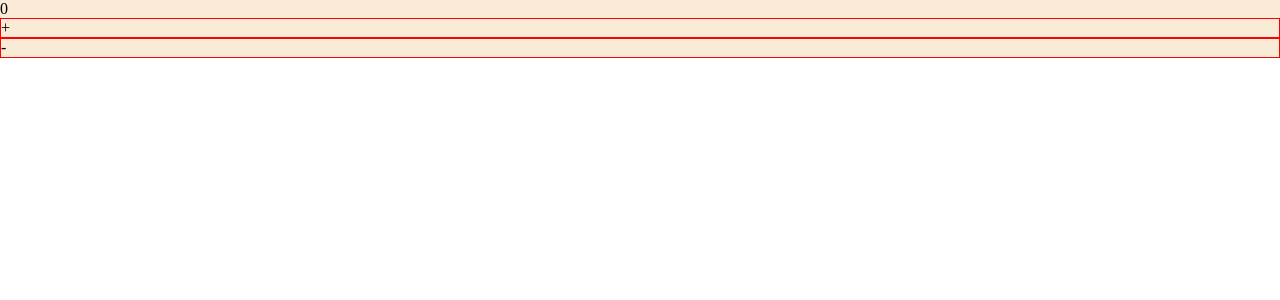
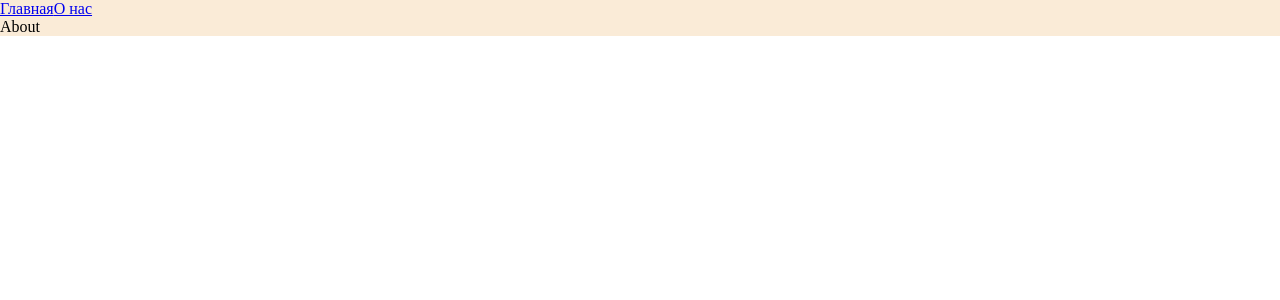
Before and after one commit to RybnikovV/courseUlbi, a React app: page /about in a window 1280 px wide. Shown: the top 300 px of the page. Built offline with nearby package versions, Linux system fonts and the light colour scheme.

Commit message:
lesson 1_6

```diff
--- a/config/webpack/buildDevServer.ts
+++ b/config/webpack/buildDevServer.ts
@@ -4,6 +4,7 @@
 export const buidDevServer = (options: BuildOptions): DevServerConfig => {
   return {
     port: options.port,
-    open: true
+    // open: true
+    historyApiFallback: true
   }
 }
--- a/package.json
+++ b/package.json
@@ -31,6 +31,7 @@
   },
   "dependencies": {
     "react": "^18.2.0",
-    "react-dom": "^18.2.0"
+    "react-dom": "^18.2.0",
+    "react-router-dom": "^6.2.1"
   }
 }
--- a/src/App.tsx
+++ b/src/App.tsx
@@ -1,10 +1,22 @@
+import { Outlet, Route, Routes, Link } from 'react-router-dom';
 import "./app.scss";
-import Counter from './counter/Counter';
+import About from './pages/AboutPage/About';
+import Main from './pages/MainPage/Main';
+import MainLazy from './pages/MainPage/MainLazy';
+import AboutLazy from './pages/AboutPage/AboutLazy';
+import { Suspense } from 'react';
 
 const App = () => {
   return (
     <div className='app'>
-      <Counter/>
+      <Link to={'/'}>Главная</Link>
+      <Link to={'/about'}>О нас</Link>
+      <Suspense fallback={<div>Loading...</div>}>
+        <Routes>
+          <Route path='/' element={<MainLazy/>}/>
+          <Route path='/about' element={<AboutLazy/>}/>
+        </Routes>
+      </Suspense>
     </div>
   )
 }
--- a/src/index.tsx
+++ b/src/index.tsx
@@ -1,5 +1,10 @@
 import { createRoot } from 'react-dom/client';
 import App from './App';
+import { BrowserRouter } from 'react-router-dom';
 
 const root = createRoot(document.getElementById('root'));
-root.render(<App/>);
+root.render(
+  <BrowserRouter>
+    <App/>
+  </BrowserRouter>
+);
--- /dev/null
+++ b/src/pages/AboutPage/About.tsx
@@ -0,0 +1,7 @@
+const About = () => {
+  return (
+    <div>About</div>
+  )
+}
+
+export default About
--- /dev/null
+++ b/src/pages/AboutPage/AboutLazy.tsx
@@ -0,0 +1,5 @@
+import { lazy } from 'react';
+
+const AboutLazy = lazy(() => import('./About'));
+
+export default AboutLazy;
--- /dev/null
+++ b/src/pages/MainPage/Main.tsx
@@ -0,0 +1,7 @@
+const Main = () => {
+  return (
+    <div>Main</div>
+  )
+}
+
+export default Main
--- /dev/null
+++ b/src/pages/MainPage/MainLazy.tsx
@@ -0,0 +1,5 @@
+import { lazy } from 'react';
+
+const MainLazy = lazy(() => import('./Main'));
+
+export default MainLazy;
--- a/tsconfig.json
+++ b/tsconfig.json
@@ -2,7 +2,7 @@
   "compilerOptions": {
     "outDir": "./dist/",
     "noImplicitAny": true,
-    "module": "ES6",
+    "module": "ESNext",
     // в какую версию кода компилируем
     "target": "es5",
     "jsx": "react-jsx",
```
Also changed, not shown: 1 other file (tests, documents, lock files or other folders).
